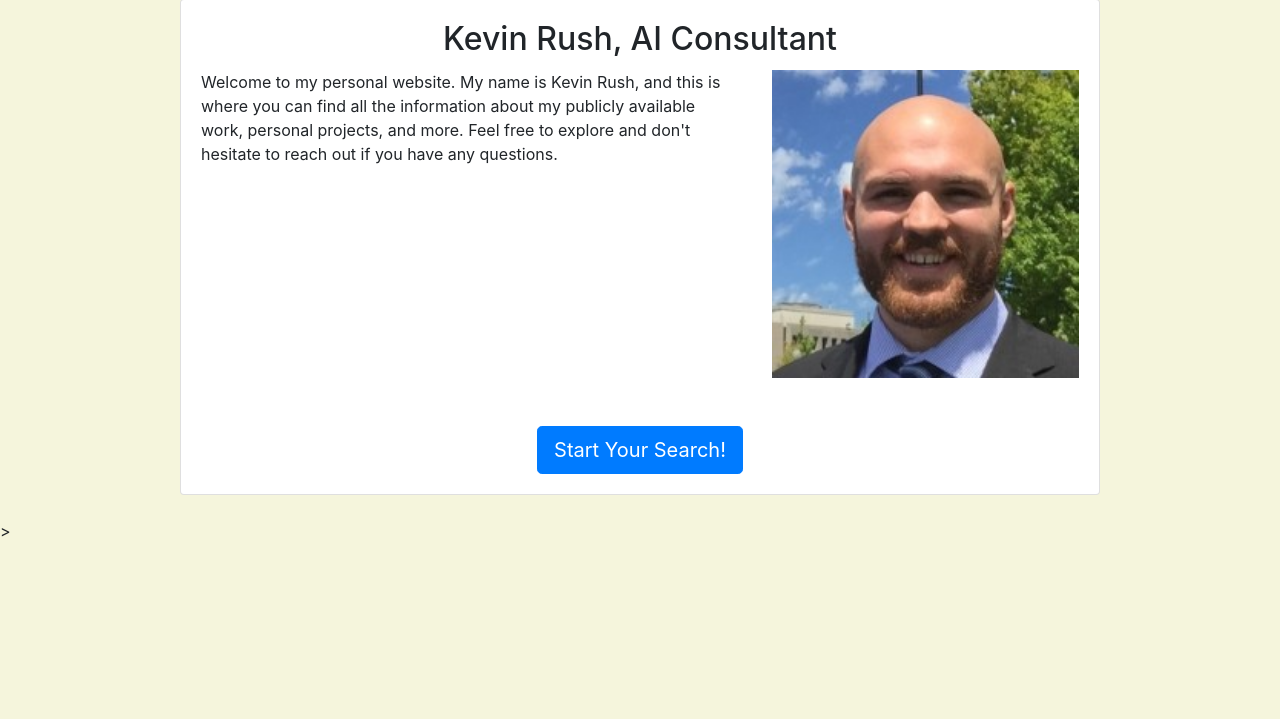
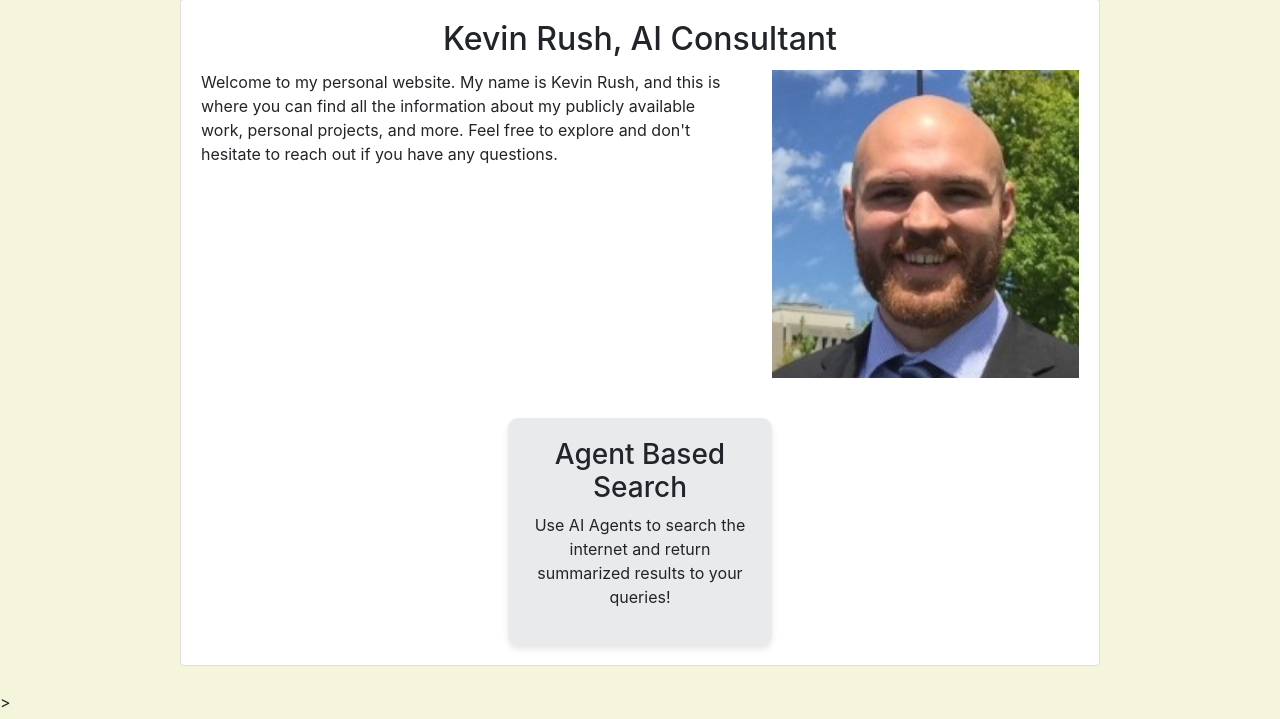
Before and after one commit to Kevin-Rush/agent_search_djproject, a Django app: page / in a window 1280 px wide. Shown: the part 81-800 px from the top of the page. Run offline with Django 3.2, Linux system fonts and the light colour scheme; some libraries are stand-ins or nearby versions.

Commit message:
added clickable tiles to home page

```diff
--- a/mysite/templates/home.html
+++ b/mysite/templates/home.html
@@ -18,9 +18,27 @@
     </div>
   </div>
 
-  <br><br>
-  <div style="text-align: center; clear: both;">
-    <a href="/make_search" class="btn btn-primary btn-lg">Start Your Search!</a>
+  <!-- Project Tiles -->
+  <a href="{% url 'search_landing' %}" style="text-decoration: none; color: inherit;">
+    <div style="display: flex; justify-content: space-around; margin-top: 40px;">
+      <!-- Project 1 -->
+      <div class="project-tile" style="width: 30%; padding: 20px; background-color: #e8eaeb; border-radius: 10px; box-shadow: 0px 4px 6px rgba(0, 0, 0, 0.1); text-align: center;">
+        <h3>Agent Based Search</h3>
+        <p>Use AI Agents to search the internet and return summarized results to your queries!</p>
+      </div>
+    </div>
+  </a>
+
+    <!-- Place holder code for additional projects
+    <div class="project-tile" style="width: 30%; padding: 20px; background-color: #f8f9fa; border-radius: 10px; box-shadow: 0px 4px 6px rgba(0, 0, 0, 0.1); text-align: center;">
+      <h3>Project 2</h3>
+      <p>A brief description of Project 2. Click to learn more!</p>
+    </div>
+
+    <div class="project-tile" style="width: 30%; padding: 20px; background-color: #f8f9fa; border-radius: 10px; box-shadow: 0px 4px 6px rgba(0, 0, 0, 0.1); text-align: center;">
+      <h3>Project 3</h3>
+      <p>A brief description of Project 3. Click to learn more!</p>
+    </div> -->
   </div>
 
 {% endblock %}
```
